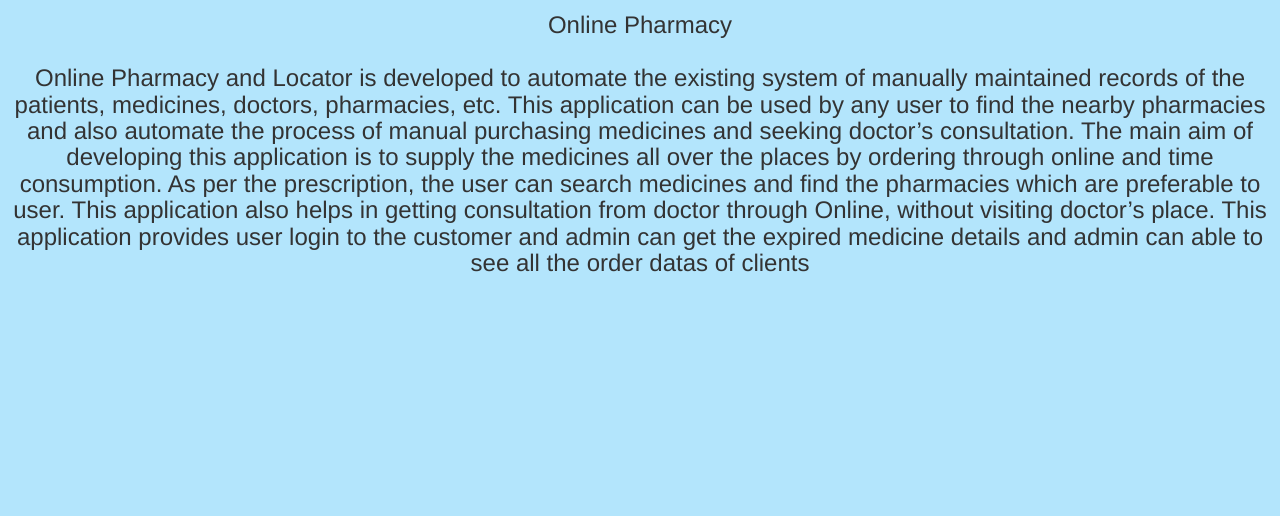
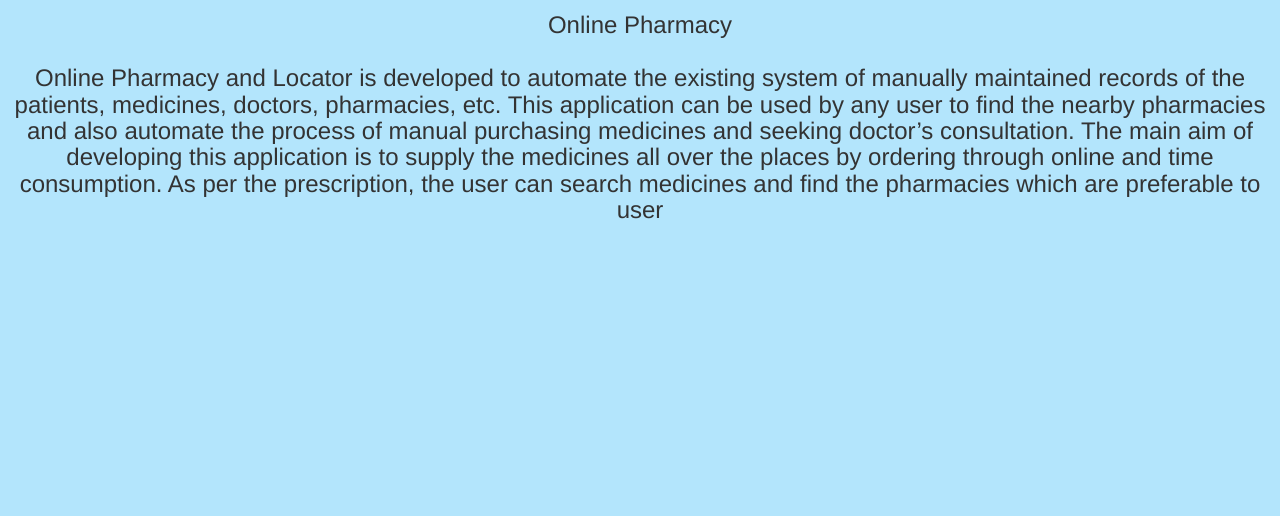
Before and after one commit to Balaji-S-2024/Django-Ecommerce, a Django app: template templates/ecom/aboutus.html in a window 1280 px wide. Shown: the part 174-690 px from the top of the page. Run offline with Django 3.2, Linux system fonts and the light colour scheme; the template is opened without the code that fills it, so the values that code supplies are empty; some libraries are stand-ins or nearby versions.

Commit message:
Commit02

```diff
--- a/templates/ecom/aboutus.html
+++ b/templates/ecom/aboutus.html
@@ -29,10 +29,7 @@ used by any user to find the nearby pharmacies and also automate the process of
 purchasing medicines and seeking doctor’s consultation. The main aim of developing this
 application is to supply the medicines all over the places by ordering through online and time
 consumption. As per the prescription, the user can search medicines and find the pharmacies
-which are preferable to user.
-This application also helps in getting consultation from doctor through Online, without
-visiting doctor’s place. This application provides user login to the customer and admin can get
-the expired medicine details and admin can able to see all the order datas of clients </h3>
+which are preferable to user </h3>
 <br><br><br><br><br><br><br><br><br><br><br><br><br><br><br><br><br><br>
 
   {% include "ecom/footer.html" %}
```
Also changed, not shown: README.md (deleted).
